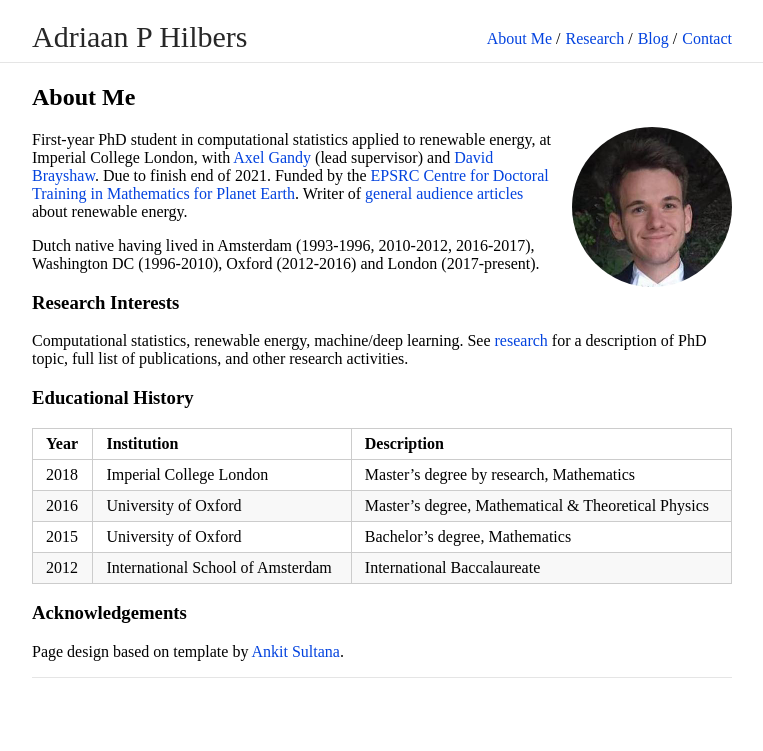
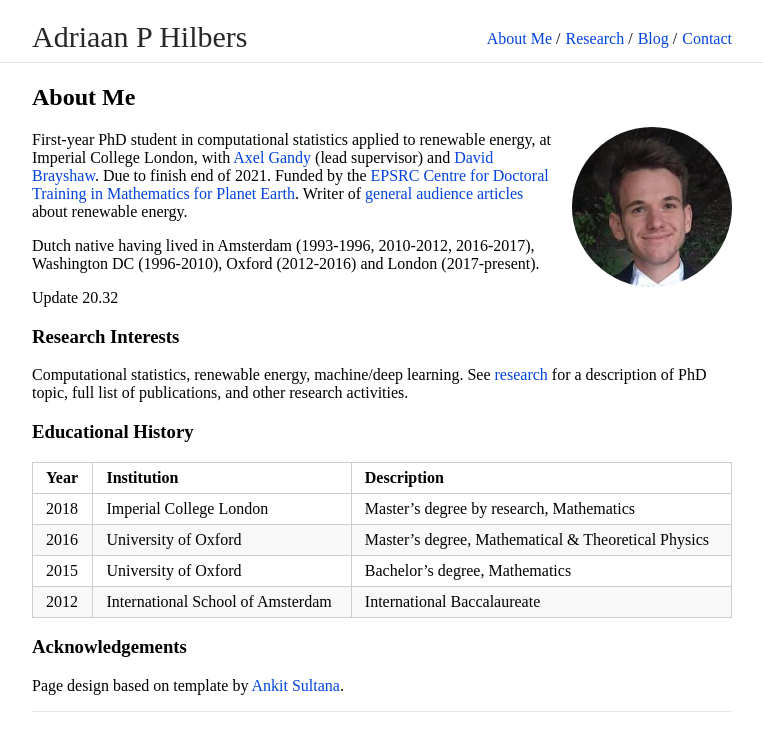
Before and after one commit to ahilbers/ahilbers.github.io, a Jekyll site: the page built from index.md, in a window 1280 px wide. Shown: the top 751 px of the page, without its empty margins (258-1021 px from the left). Built offline with Jekyll 4.4.1, drawn with Linux system fonts in a browser that asks for light colours; our own code applies the rules of GitHub Pages for plain Markdown files.

Commit message:
attempt 3

```diff
--- a/_layouts/default.html
+++ b/_layouts/default.html
@@ -59,8 +59,8 @@
             {% if site.ins_logo %}
                 <img id="ins-logo" src="{{ site.ins_logo }}" />
             {% endif %}
-            <t id="author-name" class="alignable pull-left"">{{ site.title }}</t>
-            <!-- <a id="author-name" class="alignable pull-left" href="{{ site.baseurl }}">{{ site.title }}</a> -->
+            <!-- <t id="author-name" class="alignable pull-left"">{{ site.title }}</t> -->
+            <a id="author-name" class="alignable pull-left" href="{{ site.baseurl }}">{{ site.title }}</a>
             <ul id="navlist" class="alignable pull-right navbar-ul">
                 {% for x in site.nav %}
                     {% if x.name == "Resume" %}
--- a/index.md
+++ b/index.md
@@ -11,7 +11,7 @@
 
 Dutch native having lived in Amsterdam (1993-1996, 2010-2012, 2016-2017), Washington DC (1996-2010), Oxford (2012-2016) and London (2017-present).
 
-
+Update 20.32
 
 
 ###  Research Interests
```
